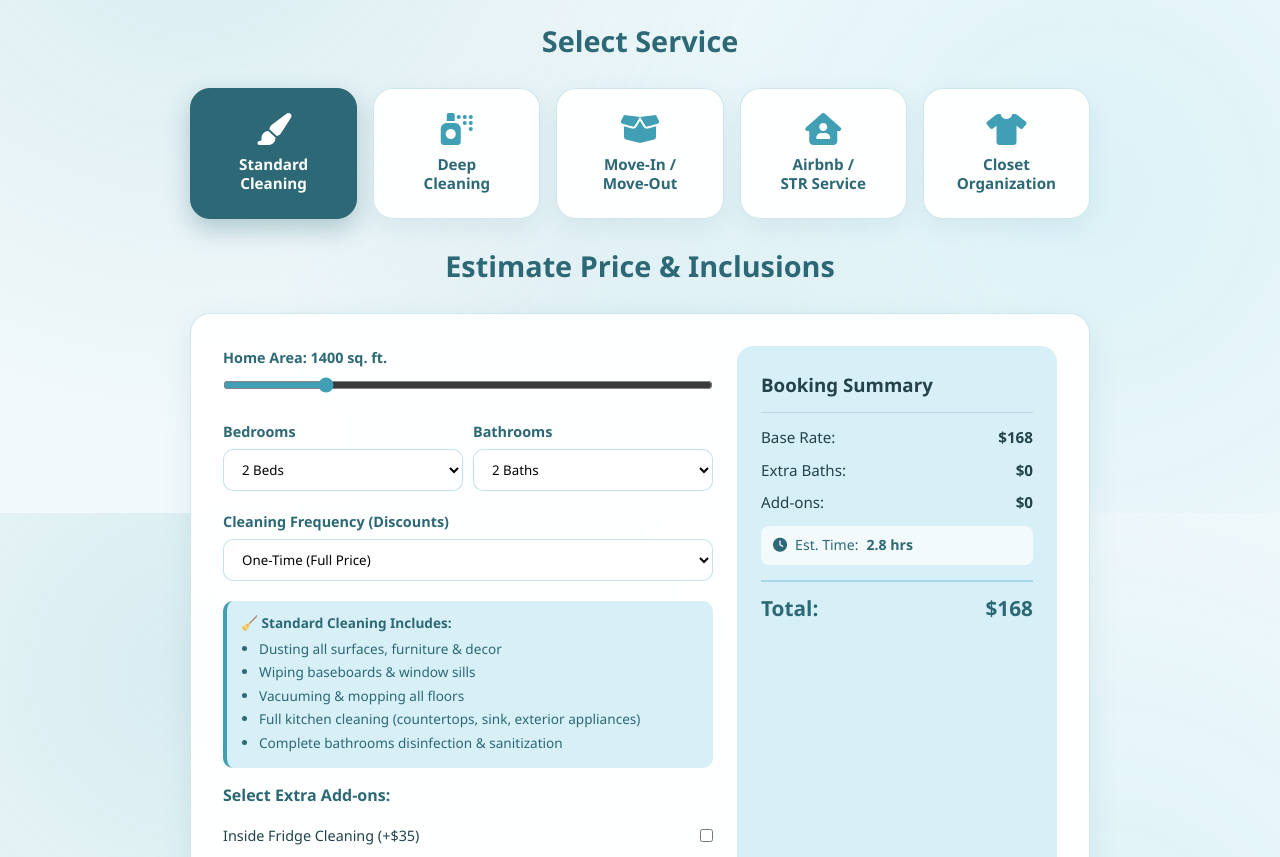
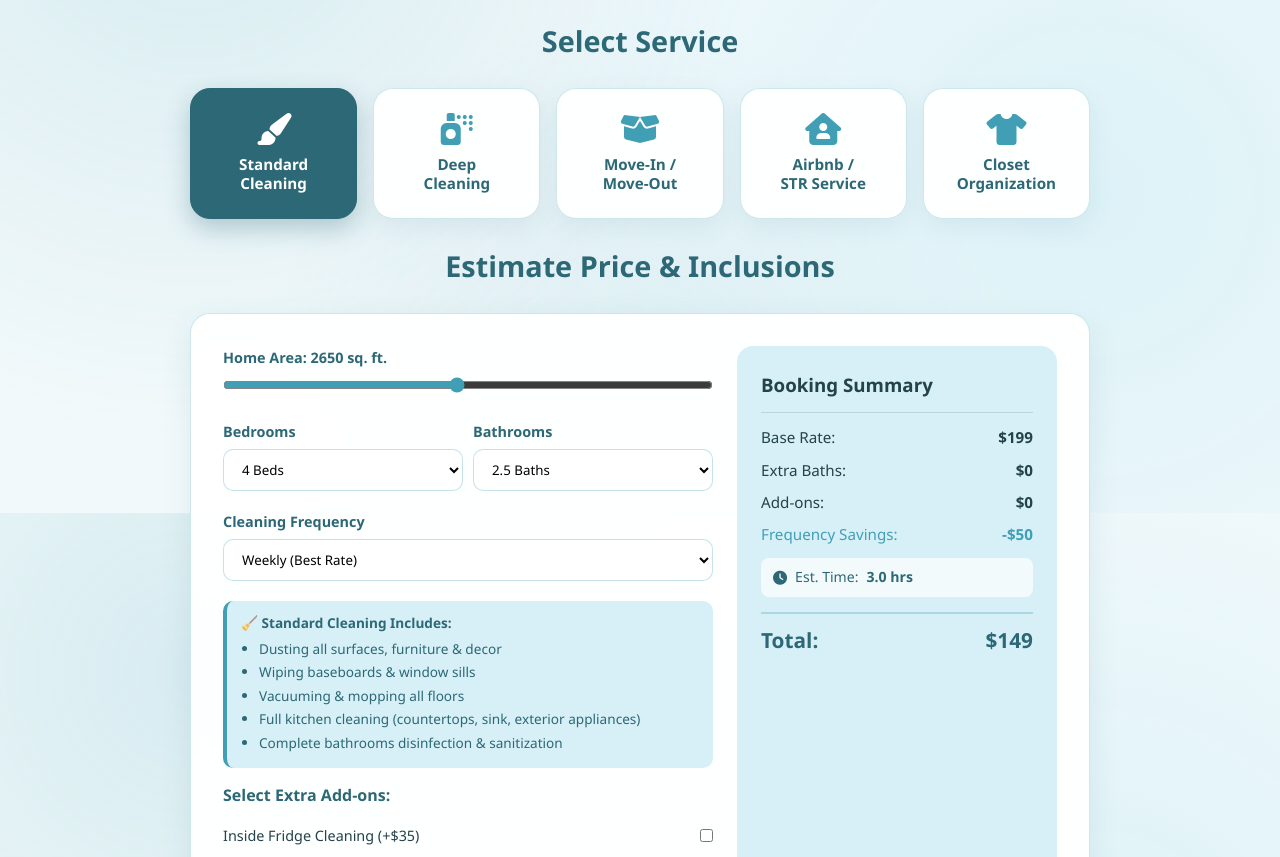
Before and after one commit to General-Kaolin/olena-cleaning-v2, a plain HTML site: page index.html in a window 1280 px wide. Shown: the part 287-1144 px from the top of the page. Drawn offline with Linux system fonts and the light colour scheme.

Commit message:
Calibrate pricing formulas for larger homes and weekly rates

```diff
--- a/index.html
+++ b/index.html
@@ -7,9 +7,9 @@
     <title>Olena's House Cleaning Service | Treasure Valley, ID</title>
 
     <link rel="icon" type="image/png" href="logo.png">
-    <link rel="stylesheet" href="styles.css?v=4.0">
+    <link rel="stylesheet" href="styles.css?v=5.0">
     <link rel="stylesheet" href="https://cdnjs.cloudflare.com/ajax/libs/font-awesome/6.0.0/css/all.min.css">
-    <script src="scripts.js?v=4.0" defer></script>
+    <script src="scripts.js?v=5.0" defer></script>
 </head>
 <body>
 
@@ -34,7 +34,7 @@
 
     <div class="container">
 
-        <!-- Services Select Cards Grid (5 Cards Now!) -->
+        <!-- Services Select Cards Grid (5 Cards) -->
         <section class="services-select-section">
             <h2 class="section-title">Select Service</h2>
 
@@ -78,11 +78,11 @@
                         <div class="sum-line"><span>Base Rate:</span> <strong id="basePrice">$130</strong></div>
                         <div class="sum-line" id="bathsRow"><span>Extra Baths:</span> <strong id="bathsPrice">$0</strong></div>
                         <div class="sum-line" id="addonsRow"><span>Add-ons:</span> <strong id="addonsPrice">$0</strong></div>
-                        <div class="sum-line" id="discountRow" style="display:none; color: var(--accent-teal);"><span>Discount:</span> <strong id="discountPrice">-$0</strong></div>
+                        <div class="sum-line" id="discountRow" style="display:none; color: var(--accent-teal);"><span>Frequency Savings:</span> <strong id="discountPrice">-$0</strong></div>
                         <div class="sum-line" id="vipSummaryRow" style="display:none; color: #b8860b;"><span>Wife Care VIP:</span> <strong>+$35</strong></div>
 
                         <div class="time-estimate-box">
-                            <i class="fas fa-clock"></i> Est. Time: <strong id="estimatedTime">2.8 hrs</strong>
+                            <i class="fas fa-clock"></i> Est. Time: <strong id="estimatedTime">3.0 hrs</strong>
                         </div>
 
                         <div class="sum-total"><span>Total:</span> <strong id="totalPrice">$130</strong></div>
--- a/scripts.js
+++ b/scripts.js
@@ -1,34 +1,26 @@
-// State structure conforming to Idaho Pricing Matrix & Client Specs
+// State calibrated to real Idaho market rates & user test case (2650 sq ft, 4 bed, 2.5 bath)
 const state = {
     service: 'standard', // 'standard', 'deep', 'move', 'airbnb', 'closet'
-    sqFt: 1400,
-    beds: 2,
-    baths: 2,
-    closetHours: 1, // Часы для отдельной 5-й услуги Closet Organization ($50/час)
-    freq: 'onetime', // 'onetime', 'weekly', 'biweekly', 'monthly'
+    sqFt: 2650,
+    beds: 4,
+    baths: 2.5,
+    closetHours: 1,
+    freq: 'weekly', // 'onetime', 'weekly', 'biweekly', 'monthly'
     isWifeCareVip: false,
     addons: {},
-    calculatedTotal: 130,
-    estimatedHours: 2.8
+    calculatedTotal: 150,
+    estimatedHours: 3.0
 };
 
-// Pricing config matrix according to TZ (Idaho Region Rates)
-const PRICING_CONFIG = {
-    standard: { rate: 0.12, minFee: 130 },
-    deep: { rate: 0.225, minFee: 225 },
-    move: { rate: 0.285, minFee: 285 },
-    airbnb: { rate: 0.15, minFee: 120 },
-    closet: { rate: 0, minFee: 50 } // 5-я услуга: Closet Organization ($50/час)
-};
-
+// Discounts applied to Standard base rate (calibrated so 2650 sq ft weekly ≈ $150)
 const FREQ_DISCOUNTS = {
     onetime: 0,
-    weekly: 0.20,
+    weekly: 0.25,
     biweekly: 0.15,
     monthly: 0.10
 };
 
-// Add-ons list for Standard/Deep
+// Add-ons for Standard / Deep
 const ADDONS_CATALOG = [
     { id: 'fridge', name: 'Inside Fridge Cleaning', price: 35 },
     { id: 'oven', name: 'Inside Oven Cleaning', price: 45 },
@@ -64,7 +56,7 @@ function initServiceCards() {
             target.classList.add('active');
 
             state.service = target.dataset.service;
-            state.addons = {}; // reset add-ons on service switch
+            state.addons = {};
 
             renderPanel();
             recalc();
@@ -80,7 +72,6 @@ function renderPanel() {
 
     let html = '';
 
-    // Если выбрана 5-я услуга "Closet Organization"
     if (state.service === 'closet') {
         html += `
             <div class="service-inclusions-box" style="border-left-color: var(--accent-teal);">
@@ -99,7 +90,6 @@ function renderPanel() {
             </div>
         `;
     } else {
-        // Стандартные услуги уборки
         if (state.service !== 'airbnb') {
             html += `
                 <div class="field">
@@ -126,18 +116,17 @@ function renderPanel() {
         if (state.service === 'standard') {
             html += `
                 <div class="field">
-                    <label>Cleaning Frequency (Discounts)</label>
+                    <label>Cleaning Frequency</label>
                     <select id="freqSelect">
                         <option value="onetime" ${state.freq === 'onetime' ? 'selected' : ''}>One-Time (Full Price)</option>
-                        <option value="weekly" ${state.freq === 'weekly' ? 'selected' : ''}>Weekly (Save 20%)</option>
-                        <option value="biweekly" ${state.freq === 'biweekly' ? 'selected' : ''}>Bi-Weekly (Save 15%)</option>
-                        <option value="monthly" ${state.freq === 'monthly' ? 'selected' : ''}>Monthly (Save 10%)</option>
+                        <option value="weekly" ${state.freq === 'weekly' ? 'selected' : ''}>Weekly (Best Rate)</option>
+                        <option value="biweekly" ${state.freq === 'biweekly' ? 'selected' : ''}>Bi-Weekly (15% Off Base)</option>
+                        <option value="monthly" ${state.freq === 'monthly' ? 'selected' : ''}>Monthly (10% Off Base)</option>
                     </select>
                 </div>
             `;
         }
 
-        // Блоки описаний услуг (Inclusions)
         if (state.service === 'standard') {
             html += `
                 <div class="service-inclusions-box">
@@ -168,10 +157,9 @@ function renderPanel() {
                 <div class="service-inclusions-box" style="border-left-color: #2c6875;">
                     <strong>📦 Move-In / Move-Out (All-Inclusive Package):</strong>
                     <ul>
-                        <li><strong>Inside Cabinets & Drawers</strong> fully cleaned</li>
-                        <li><strong>Inside Oven & Inside Refrigerator</strong> included</li>
-                        <li>Deep scrubbing of empty rooms, baseboards & closets</li>
-                        <li>Complete sanitization ready for new residents or inspection</li>
+                        <li>Everything included: inside cabinets, drawers, oven & fridge</li>
+                        <li>Full deep cleaning of empty rooms, baseboards & closets</li>
+                        <li>Move-ready sanitization with no extra add-on fees needed</li>
                     </ul>
                 </div>
             `;
@@ -188,7 +176,6 @@ function renderPanel() {
             `;
         }
 
-        // Выводим аддоны только для Standard и Deep
         if (state.service !== 'move' && state.service !== 'airbnb') {
             html += `<h4 style="margin: 15px 0 5px 0; color: var(--primary-blue);">Select Extra Add-ons:</h4>`;
 
@@ -250,6 +237,13 @@ function bindDynamicEvents() {
     });
 }
 
+function calculateStandardBase(sqFt) {
+    // Calibrated so 2650 sq ft yields ~$200 base -> $150 with weekly discount (25% off)
+    // and small homes start around $130
+    const extraSqFt = Math.max(0, sqFt - 1000);
+    return Math.max(130, 130 + (extraSqFt * 0.042));
+}
+
 function recalc() {
     const bathsRow = document.getElementById('bathsRow');
     const addonsRow = document.getElementById('addonsRow');
@@ -269,27 +263,34 @@ function recalc() {
         if (bathsRow) bathsRow.style.display = 'flex';
         if (addonsRow) addonsRow.style.display = 'flex';
 
-        const cfg = PRICING_CONFIG[state.service] || PRICING_CONFIG.standard;
-        let rawCost = state.sqFt * cfg.rate;
-        baseCost = Math.max(rawCost, cfg.minFee);
-
         if (state.service === 'airbnb') {
             baseCost = 150;
-        }
-
-        if (state.service !== 'airbnb' && state.baths > 2) {
-            extraBathCost = (state.baths - 2) * 25;
-        }
-
-        if (state.service === 'standard') {
+            hours = 2.0;
+        } else if (state.service === 'standard') {
+            baseCost = calculateStandardBase(state.sqFt);
             const discountRate = FREQ_DISCOUNTS[state.freq] || 0;
             discount = baseCost * discountRate;
+
+            // Extra full bathrooms beyond 2.5 (e.g., 3+ full baths)
+            if (state.baths > 2.5) {
+                extraBathCost = Math.ceil(state.baths - 2.5) * 20;
+            }
+
+            hours = state.freq === 'weekly' && state.sqFt >= 2500 ? 3.0 : Math.max(2.0, (state.sqFt / 850));
+        } else if (state.service === 'deep') {
+            baseCost = Math.max(210, Math.round(calculateStandardBase(state.sqFt) * 1.6));
+            if (state.baths > 2.5) {
+                extraBathCost = Math.ceil(state.baths - 2.5) * 25;
+            }
+            hours = Math.max(3.5, (state.sqFt / 650));
+        } else if (state.service === 'move') {
+            // Calibrated so 2650 sq ft stays realistic (~$550-$600, not $700+)
+            const rawMove = 285 + Math.max(0, state.sqFt - 1000) * 0.175;
+            baseCost = Math.min(620, Math.max(285, Math.round(rawMove)));
+            hours = Math.max(5.0, Math.min(12.0, (state.sqFt / 420)));
         }
 
         addonsSum = Object.values(state.addons).reduce((a, b) => a + b, 0);
-
-        hours = (state.sqFt / 500);
-        if (state.service === 'deep' || state.service === 'move') hours *= 1.4;
     }
 
     let wifeCareFee = state.isWifeCareVip ? 35 : 0;
```
